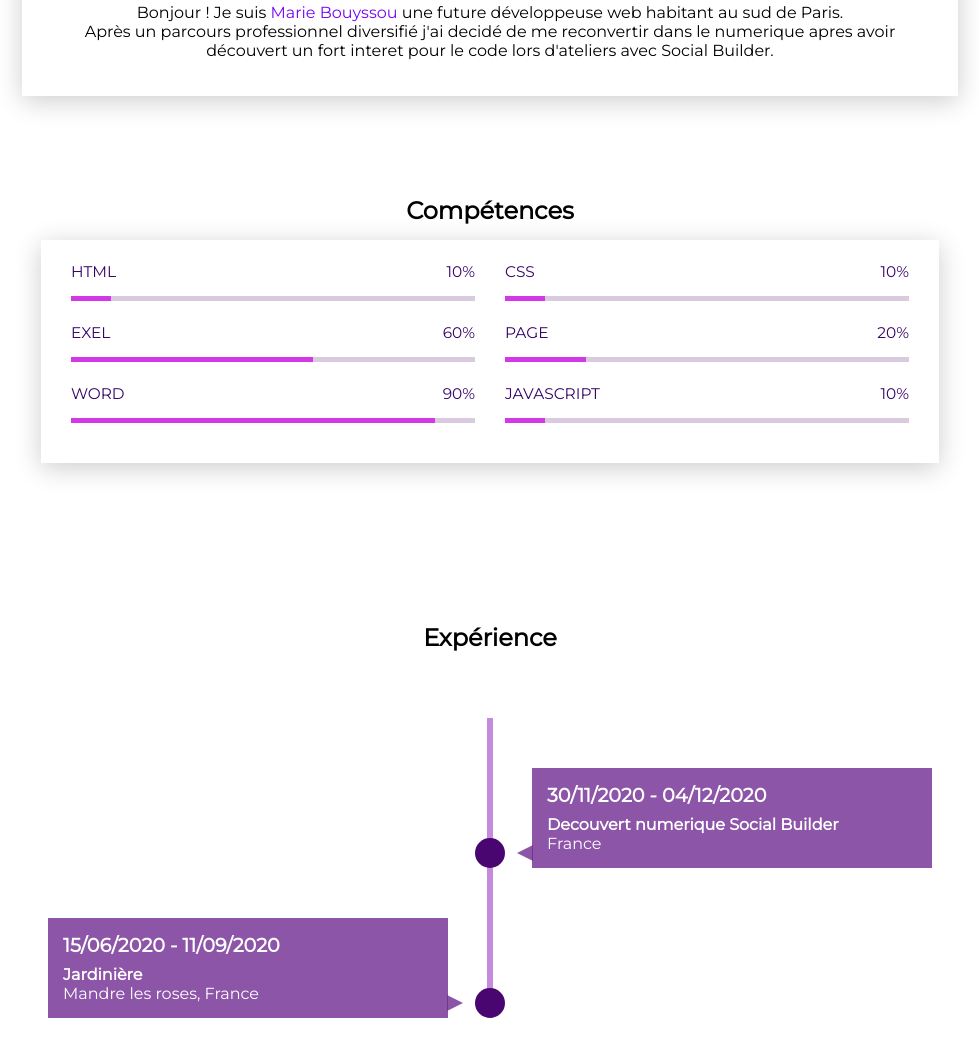
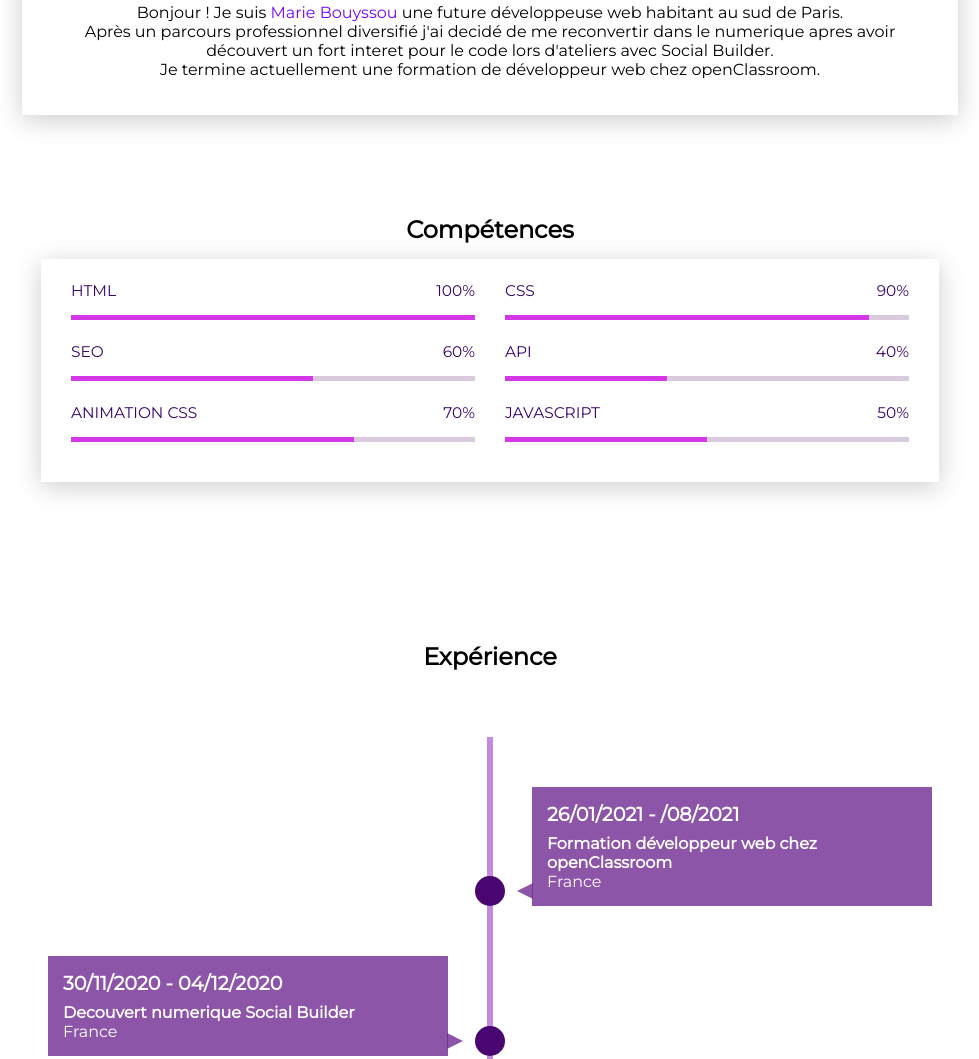
Before and after one commit to marieprincecc/Marie-Bouyssou, a website: page index.html in a window 1280 px wide. Shown: the part 827-1886 px from the top of the page, without its empty margins (150-1129 px from the left). Drawn offline with Linux system fonts and the light colour scheme.

Commit message:
mise a jour

```diff
--- a/index.html
+++ b/index.html
@@ -3,13 +3,9 @@
   <head>
     <title>Site de Marie Bouyssou</title>
     <meta charset="UTF-8" />
-    <link
-      href="https://fonts.googleapis.com/css?family=Montserrat"
-      rel="stylesheet"
-    />
+    <link href="https://fonts.googleapis.com/css?family=Montserrat"rel="stylesheet"/>
     <link href="./styles.css" rel="stylesheet" />
     <meta name="viewport" content="width=device-width, initial-scale=1, minimum-scale=1">
-    <script src="./scripts.js"></script>
   </head>
   <body>
     <header>
@@ -20,7 +16,8 @@
         <h2>Jeune,créative, et dynamique.</h2>
         <p>
           Bonjour ! Je suis   <a href="https://www.linkedin.com/in/marie-bouyssou-52764a200" target="_blank">Marie Bouyssou</a> une future développeuse web habitant au sud de Paris.<br />
-  Après un parcours professionnel diversifié j'ai decidé de me reconvertir dans le numerique apres avoir découvert un fort interet pour le code lors d'ateliers avec Social Builder.
+  Après un parcours professionnel diversifié j'ai decidé de me reconvertir dans le numerique apres avoir découvert un fort interet pour le code lors d'ateliers avec Social Builder.<br/>
+  Je termine actuellement une formation de développeur web chez openClassroom.
         </p>
     </section>
       <section class="skills">
@@ -30,13 +27,13 @@
                 <div class="progress-container">
                     <span class="progress-badge">HTML</span>
                     <div class="progress">
-                      <div class="progress-bar" style="width: 10%;"></div>
-                      <span class="progress-value">10%</span>
+                      <div class="progress-bar" style="width: 100%;"></div>
+                      <span class="progress-value">100%</span>
                     </div>
                   </div>
                   <!-- Fin .progress-container -->
                   <div class="progress-container">
-                      <span class="progress-badge">EXEL</span>
+                    <span class="progress-badge">SEO</span>
                       <div class="progress">
                         <div class="progress-bar" style="width: 60%;"></div>
                         <span class="progress-value">60%</span>
@@ -44,10 +41,10 @@
                   </div>
                     <!-- Fin .progress-container -->
                   <div class="progress-container">
-                      <span class="progress-badge">WORD</span>
+                    <span class="progress-badge">ANIMATION CSS</span>
                     <div class="progress">
-                        <div class="progress-bar" style="width: 90%;"></div>
-                        <span class="progress-value">90%</span>
+                        <div class="progress-bar" style="width: 70%;"></div>
+                        <span class="progress-value">70%</span>
                     </div>
                   </div>
                     <!-- Fin .progress-container -->
@@ -57,24 +54,24 @@
                 <div class="progress-container">
                     <span class="progress-badge">CSS</span>
                     <div class="progress">
-                      <div class="progress-bar" style="width: 10%;"></div>
-                      <span class="progress-value">10%</span>
+                      <div class="progress-bar" style="width: 90%;"></div>
+                      <span class="progress-value">90%</span>
                     </div>
                   </div>
                   <!-- Fin .progress-container -->
                   <div class="progress-container">
-                      <span class="progress-badge">PAGE</span>
+                      <span class="progress-badge">API</span>
                       <div class="progress">
-                        <div class="progress-bar" style="width: 20%;"></div>
-                        <span class="progress-value">20%</span>
+                        <div class="progress-bar" style="width: 40%;"></div>
+                        <span class="progress-value">40%</span>
                       </div>
                     </div>
                     <!-- Fin .progress-container -->
                     <div class="progress-container">
                       <span class="progress-badge">JAVASCRIPT</span>
                       <div class="progress">
-                        <div class="progress-bar" style="width: 10%;"></div>
-                        <span class="progress-value">10%</span>
+                        <div class="progress-bar" style="width: 50%;"></div>
+                        <span class="progress-value">50%</span>
                       </div>
                     </div>
                     <!-- Fin .progress-container -->
@@ -86,6 +83,15 @@
       <section class="timeline">
           <h2>Expérience</h2>
           <ul>
+              <!-- Début expérience 0 -->
+              <li>
+                <div class="bubble">
+                  <time>26/01/2021 - /08/2021</time>
+                  <span>Formation développeur web chez openClassroom</span>
+                  <br />France
+                </div>
+              </li>
+              <!-- Fin expérience 0 -->
               <!-- Début expérience 1 -->
               <li>
                 <div class="bubble">
@@ -197,4 +203,5 @@
               </form>
           </section>
 </body>
+<script src="./scripts.js"></script>
 </html>
```
Lines whose indentation alone changed are shown as unchanged.
